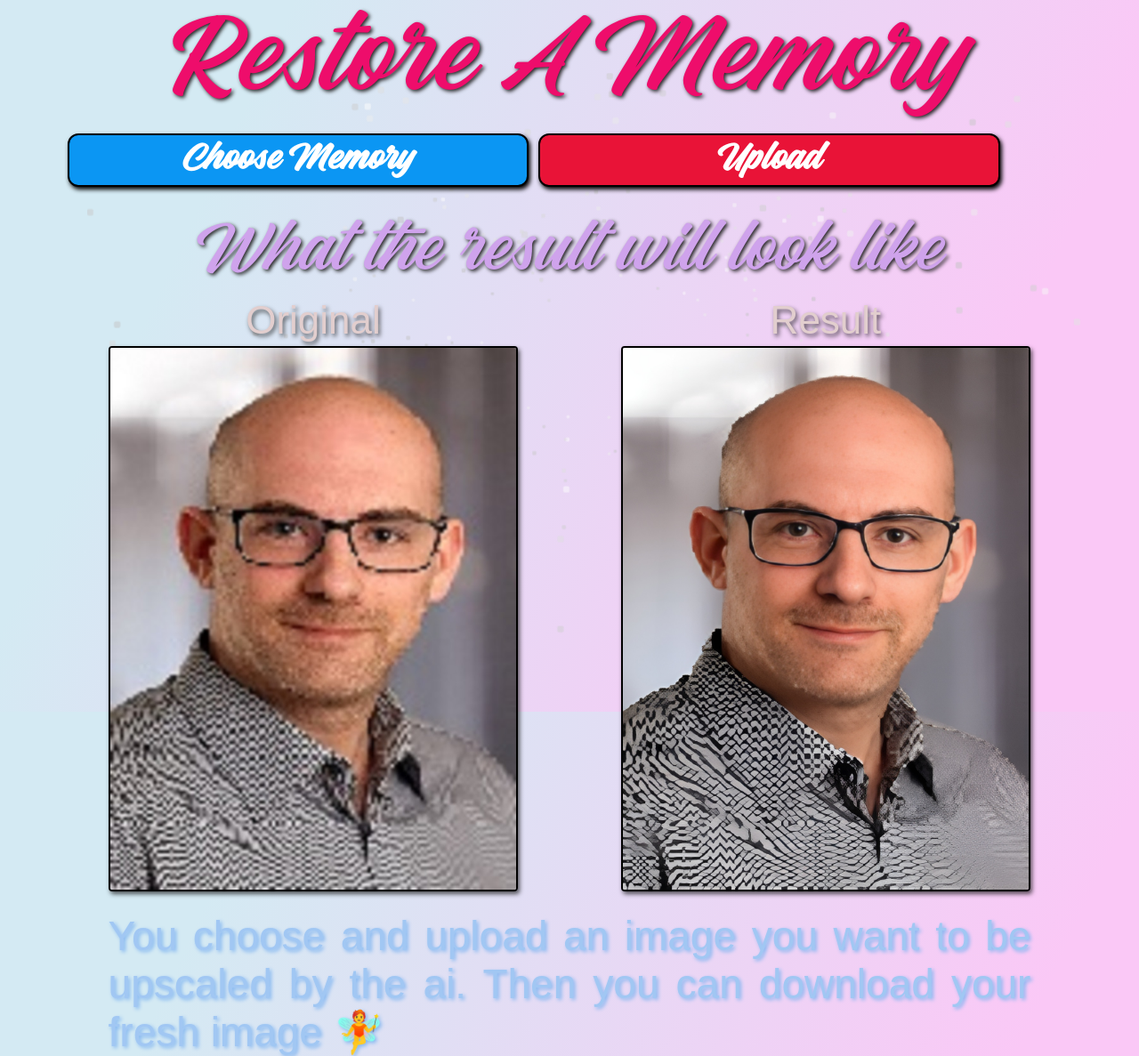
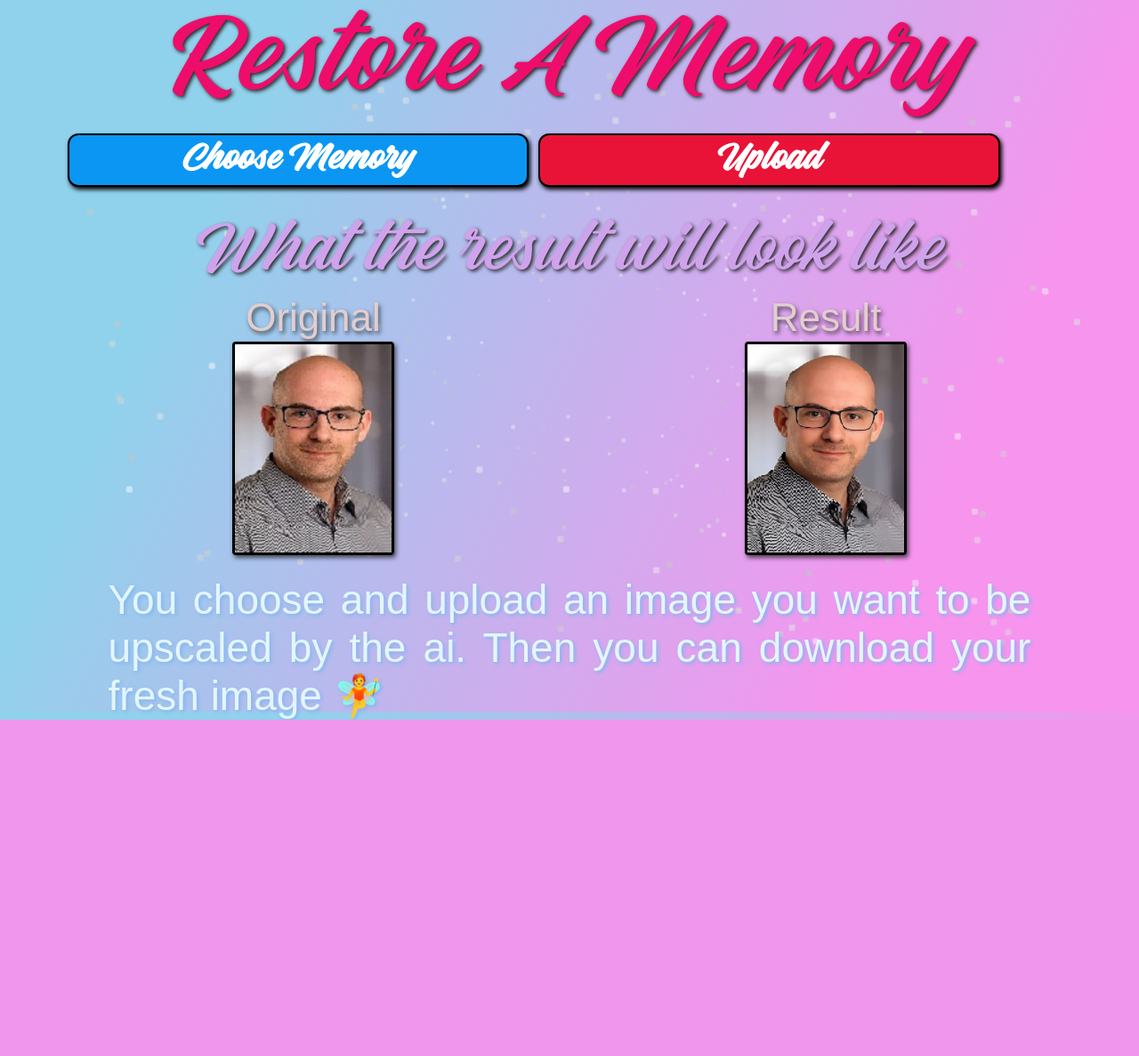
Before and after one commit to gilltrick/restoredMemorys, a Flask app: page / in a window 1280 px wide. Shown: the whole page at 89% size. After the commit the page ends 809 px from the top, so only its background shows below. Run offline with Flask 2, Linux system fonts and the light colour scheme.

Commit message:
changed css

```diff
--- a/static/styles/index.css
+++ b/static/styles/index.css
@@ -33,7 +33,7 @@
 
 html{
 
-    background: linear-gradient(115deg, rgb(212, 234, 243) 20%, rgb(250, 200, 246) 80%);
+    background: linear-gradient(115deg, rgb(144, 210, 236) 20%, rgb(247, 148, 238) 80%);
     background-attachment: fixed;
 }
 
@@ -42,7 +42,7 @@ html{
 	display: flex;
 	align-items: center;
     height: 15%;
-    width: 90%;
+    width: 95%;
     margin: auto;
 }
 
@@ -112,7 +112,7 @@ input[type="file"] {
 
 .exampleContainer{
     display: block;
-    height: 30%;
+    height: 70%;
     width: 90%;
     margin: auto;
 }
@@ -135,7 +135,7 @@ input[type="file"] {
     width: 90%;
     text-align: justify;
     font-size: 46;
-    color: rgb(161, 199, 243);
+    color: rgb(227, 246, 253);
     text-shadow: 2px 2px 4px rgb(129, 181, 240);
 
 }
@@ -144,18 +144,21 @@ input[type="file"] {
 
     display: flex;
     height: auto;
+    width: auto;
 }
 .exampleContainer .exampleImages .left{
     display: block;
+    align-items: center;
     height: 90%;
-    width: 40%;
+    width: auto;
     margin: auto;
 }
 
 .exampleContainer .exampleImages .right{
     display: block;
+    align-items: center;
     height: 90%;
-    width: 40%;
+    width: auto;
     margin: auto;
 }
 
@@ -171,9 +174,10 @@ input[type="file"] {
 .exampleImg{
 
     height: 100%;
-    width: 100%;
+    max-height: 30vh;
+    width: auto;
     border-radius: 4px;
-    border: 2px solid black;
+    border: 3px solid black;
     box-shadow: 2px 3px 5px #161616b2;
 }
 
@@ -185,9 +189,11 @@ img{
 
 .resultPreview{
     display: block;
-    height: 80%;
+    height: 75%;
     width: 90%;
     margin: 5%;
+    margin-top: 2.5%;
+    margin-bottom: 2.5%;
 
 }
 
@@ -277,13 +283,16 @@ img{
 
     display: block;
     align-items: center;
-    height: 10%;
+    height: 15%;
     margin: auto;
+    margin-top: 2.5%;
+    margin-bottom: 2.5%;
 }
 
 .resettContainer form{
 
     width: 90%;
+    height: 60%;
     margin: auto;
 }
 
```
